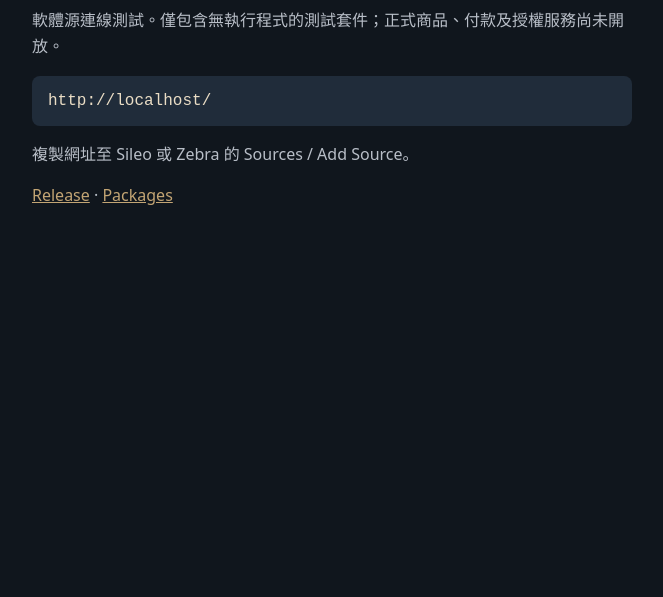
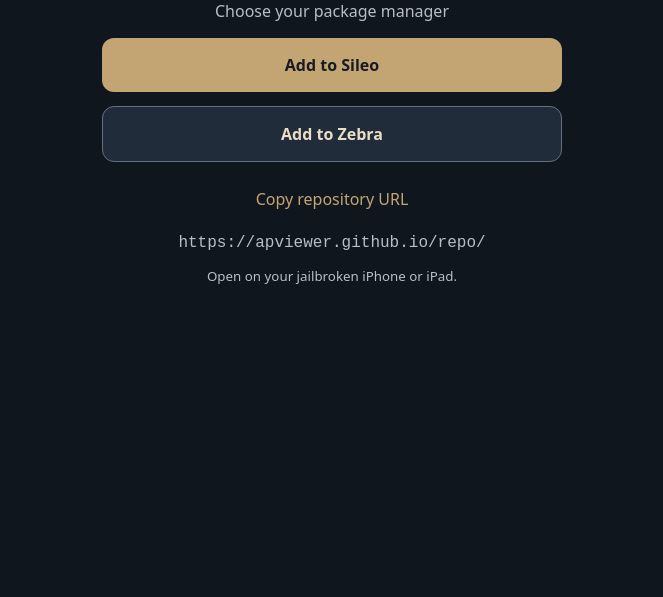
Before and after one commit to APviEwer/repo, a plain HTML site: page index.html in a window 1280 px wide. Shown: the part 203-800 px from the top of the page, without its empty margins (308-971 px from the left). Drawn offline with Linux system fonts and the light colour scheme.

Commit message:
Open source directly in Sileo or Zebra

```diff
--- a/index.html
+++ b/index.html
@@ -1 +1 @@
-<!doctype html><html lang="zh-Hant"><meta charset="utf-8"><meta name="viewport" content="width=device-width,initial-scale=1"><title>APviEwer Repo</title><style>body{margin:0;background:#10161d;color:#eaddc5;font:16px system-ui}main{max-width:600px;margin:60px auto;padding:24px}img{width:72px;height:72px;border-radius:18px}h1{color:#c3a574}p{line-height:1.6;color:#b8bec7}code{display:block;overflow-wrap:anywhere;background:#202c3a;padding:16px;border-radius:8px}a{color:#c3a574}</style><main><h1>APviEwer Repo</h1><p>Independent iOS Development · Connectivity Preview</p><p>軟體源連線測試。僅包含無執行程式的測試套件；正式商品、付款及授權服務尚未開放。</p><code id="url"></code><script>document.getElementById('url').textContent=new URL('./',location.href).href;</script><p>複製網址至 Sileo 或 Zebra 的 Sources / Add Source。</p><p><a href="Release">Release</a> · <a href="Packages">Packages</a></p></main></html>
+<!doctype html><html lang="en"><meta charset="utf-8"><meta name="viewport" content="width=device-width,initial-scale=1"><title>APviEwer Repo</title><style>body{margin:0;background:#10161d;color:#eaddc5;font:16px system-ui}main{max-width:460px;margin:8vh auto;padding:28px;text-align:center}h1{font-size:36px;margin-bottom:8px;color:#eaddc5}small,p{color:#b8bec7}a.btn{display:block;text-decoration:none;padding:16px;margin:14px 0;border-radius:12px;font-weight:650;background:#c3a574;color:#171b23}a.zebra{background:#202c3a;color:#eaddc5;border:1px solid #657080}code{display:block;overflow-wrap:anywhere;color:#b8bec7;padding:12px}button{background:none;color:#c3a574;border:0;padding:12px;font:inherit;cursor:pointer}</style><main><small>INDEPENDENT iOS DEVELOPMENT</small><h1>APviEwer Repo</h1><p>Choose your package manager</p><a class="btn" href="sileo://source/https://apviewer.github.io/repo/">Add to Sileo</a><a class="btn zebra" href="zbra://sources/add/https://apviewer.github.io/repo/">Add to Zebra</a><button id="copy">Copy repository URL</button><code>https://apviewer.github.io/repo/</code><small>Open on your jailbroken iPhone or iPad.</small></main><script>document.getElementById('copy').onclick=async function(){try{await navigator.clipboard.writeText('https://apviewer.github.io/repo/');this.textContent='Copied'}catch{this.textContent='Select and copy the URL below'}};</script></html>
```
